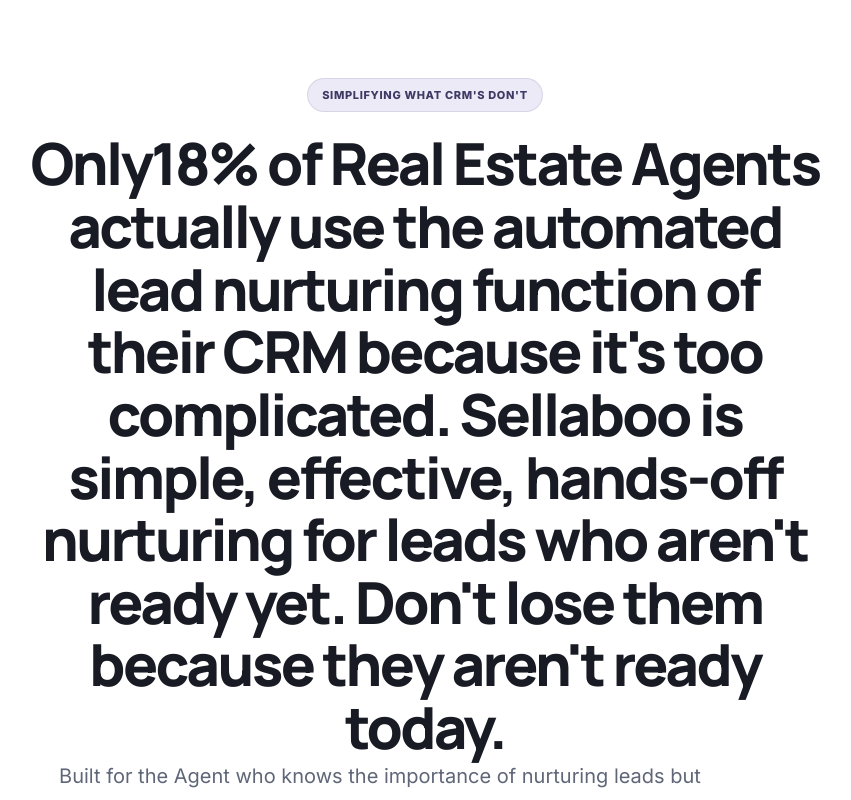
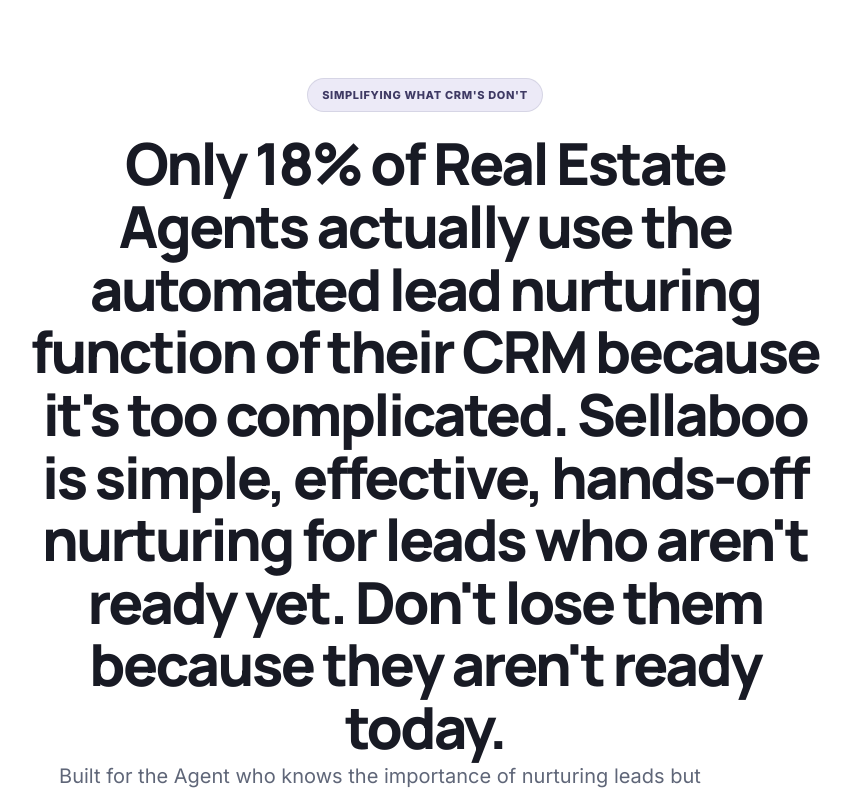
Before and after one commit to Sellaboo-dev/sellaboo-marketing, a Next.js app: page / in a window 1280 px wide. Shown: the part 1080-1880 px from the top of the page, without its empty margins (215-1066 px from the left). Built offline with nearby package versions, Linux system fonts and the light colour scheme.

Commit message:
Changed text in the Problem section.

```diff
--- a/components/sections/ProblemSection.tsx
+++ b/components/sections/ProblemSection.tsx
@@ -55,7 +55,7 @@
           </div>
 
           <h2 className="font-[var(--font-heading)] text-[clamp(36px,5vw,58px)] font-extrabold leading-[1.08] tracking-[-0.045em] text-[var(--color-heading)]">
-            Only18% of Real Estate Agents actually use the automated
+            Only 18% of Real Estate Agents actually use the automated
             lead nurturing function of their CRM because it's too complicated.
             Sellaboo is simple, effective, hands-off nurturing for leads who aren't ready yet.
             Don't lose them because they aren't ready today.
```
